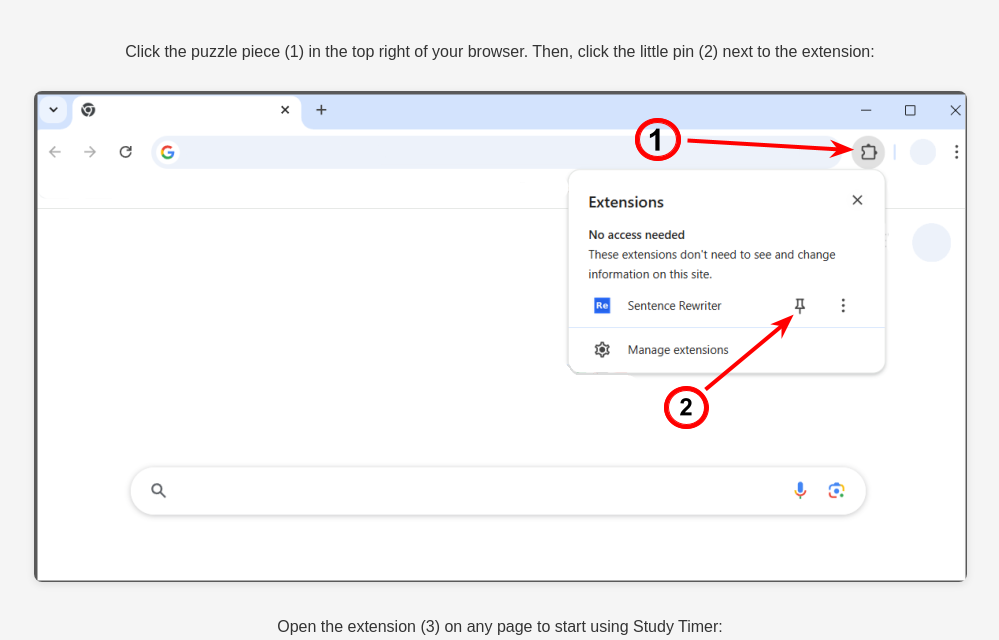
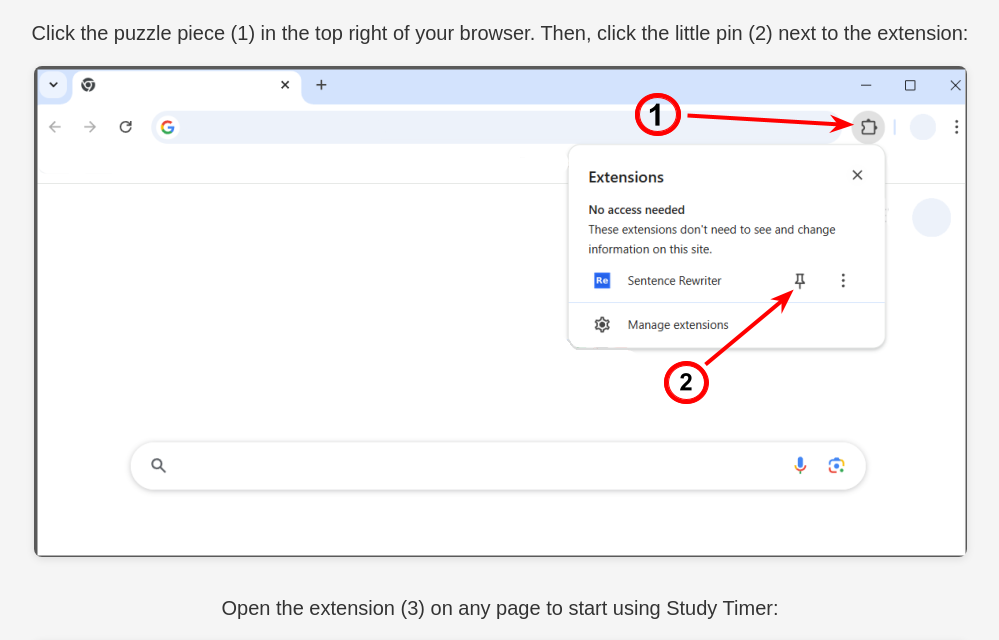
Before and after one commit to MirniyPirojok/sentence-rewriter-welcome-page, a plain HTML site: page index.html in a window 1280 px wide. Shown: the part 81-721 px from the top of the page, without its empty margins (140-1139 px from the left). Drawn offline with Linux system fonts and the light colour scheme.

Commit message:
Update index.html

```diff
--- a/index.html
+++ b/index.html
@@ -14,7 +14,7 @@
         h1 {
             text-align: center;
             color: #333;
-            margin-bottom: 30px;
+            margin-bottom: 5px;
         }
         .image-container {
             display: flex;
@@ -33,9 +33,9 @@
 <body>
     <h1>Sentence Rewriter Installed</h1>
     <div class="image-container">
-        <p style="text-align: center; color: #333; font-size: 16px; margin-bottom: 10px;">Click the puzzle piece (1) in the top right of your browser. Then, click the little pin (2) next to the extension:</p>
+        <p style="text-align: center; color: #333; font-size: 20px; margin-bottom: 1px;">Click the puzzle piece (1) in the top right of your browser. Then, click the little pin (2) next to the extension:</p>
         <img src="Sentence Rewriter Welcome Page - 1.png" alt="Sentence Rewriter Welcome Page - 1">
-        <p style="text-align: center; color: #333; font-size: 16px; margin-bottom: 10px;">Open the extension (3) on any page to start using Study Timer:</p>
+        <p style="text-align: center; color: #333; font-size: 20px; margin-bottom: 1px;">Open the extension (3) on any page to start using Study Timer:</p>
         <img src="Sentence Rewriter Welcome Page - 2.png" alt="Sentence Rewriter Welcome Page - 2">
     </div>
 </body>
```
